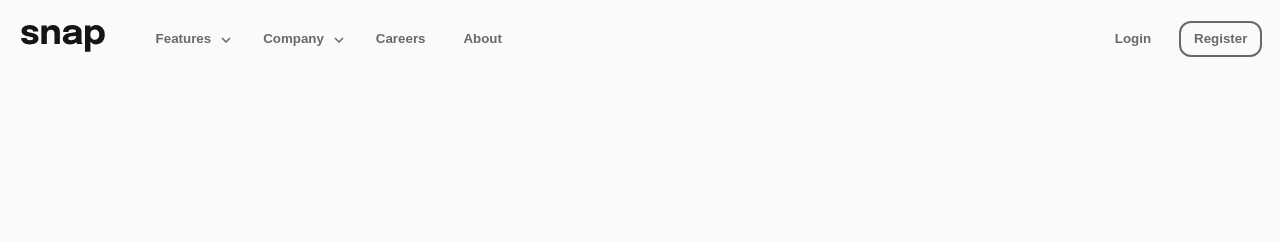
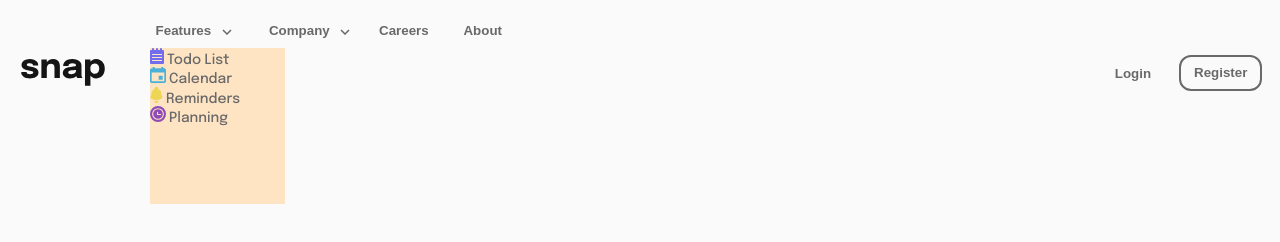
Before and after one commit to PedroRuama/FrontEndMentor, a plain HTML site: page solution/index.html in a window 1280 px wide. Drawn offline with Linux system fonts and the light colour scheme.

Commit message:
coding drop

```diff
--- a/solution/index.html
+++ b/solution/index.html
@@ -1,5 +1,6 @@
 <!DOCTYPE html>
 <html lang="en">
+
 <head>
     <meta charset="UTF-8">
     <meta http-equiv="X-UA-Compatible" content="IE=edge">
@@ -16,8 +17,20 @@
 
             <img src="../snap chellenge/images/logo.svg" alt="logo">
             <div id="sections">
-                <div><button>Features</button>  <img src="../snap chellenge/images/icon-arrow-down.svg" alt=""></div>
-                <div><button>Company</button>  <img src="../snap chellenge/images/icon-arrow-down.svg" alt=""></div>
+                <div><button>Features</button> <img src="../snap chellenge/images/icon-arrow-down.svg" alt="">
+
+                    <div id="drop_features">
+                        <div class="icon"><a href="#"> <img src="../snap chellenge/images/icon-todo.svg" alt="icon-todo"> Todo List</a> </div>
+                        <div class="icon"><a href="#"> <img src="../snap chellenge/images/icon-calendar.svg" alt="icon-calendar"> Calendar</a> </div>
+                        <div class="icon"><a href="#"><img src="../snap chellenge/images/icon-reminders.svg" alt="icon-reminders"> Reminders</a> </div>
+                        <div class="icon"><a href="#"><img src="../snap chellenge/images/icon-planning.svg" alt=""> Planning</a> </div>
+
+
+                    </div>
+
+
+                </div>
+                <div><button>Company</button> <img src="../snap chellenge/images/icon-arrow-down.svg" alt=""></div>
                 <div><button>Careers</button></div>
                 <div><button>About</button></div>
 
@@ -39,4 +52,5 @@
 
 
 </body>
+
 </html>
--- a/solution/style.css
+++ b/solution/style.css
@@ -3,7 +3,7 @@ body{
     background-color: hsl(0, 0%, 98%);
     font-family: 'Epilogue';
     display: flex;
-
+    font-size: 18px;
 }
 
 p{
@@ -16,23 +16,32 @@ button{
 
 }
 
+a{
+    text-decoration: none ;
+    color: hsl(0, 0%, 41%);
 
-/* barra de navegação*/
+
+}
+/* barra de navegação --------------------------------------*/
 
 nav{
-    display: inline-flex;
+    display: flex;
     width: 100%;
     margin: 1%;
+    height: fit-content;
     justify-content: space-between;
     position: fixed;
+    font-size: 18px;
 }
 nav button{
     color: hsl(0, 0%, 41%);
-    font-weight: bold
+    font-weight: bold;
+
 
 }
 nav button:hover{
-    color:  hsl(0, 0%, 8%);
+    color:  hsl(0, 18%, 4%);
+
 }
 
 
@@ -70,3 +79,22 @@ nav button:hover{
     justify-content: space-between;
     padding-right: 5%;
 }
+
+/* drops ----------------------------- barra de navegação*/
+
+#drop_features{
+    font-size: 14px;
+    background-color: bisque;
+    margin-top: 10%;
+    height: 150%;
+
+    z-index: 99;
+    width: 150%;
+    justify-content: center;
+    align-items: center;
+
+}
+
+.icon{
+    display: block;
+}
```
